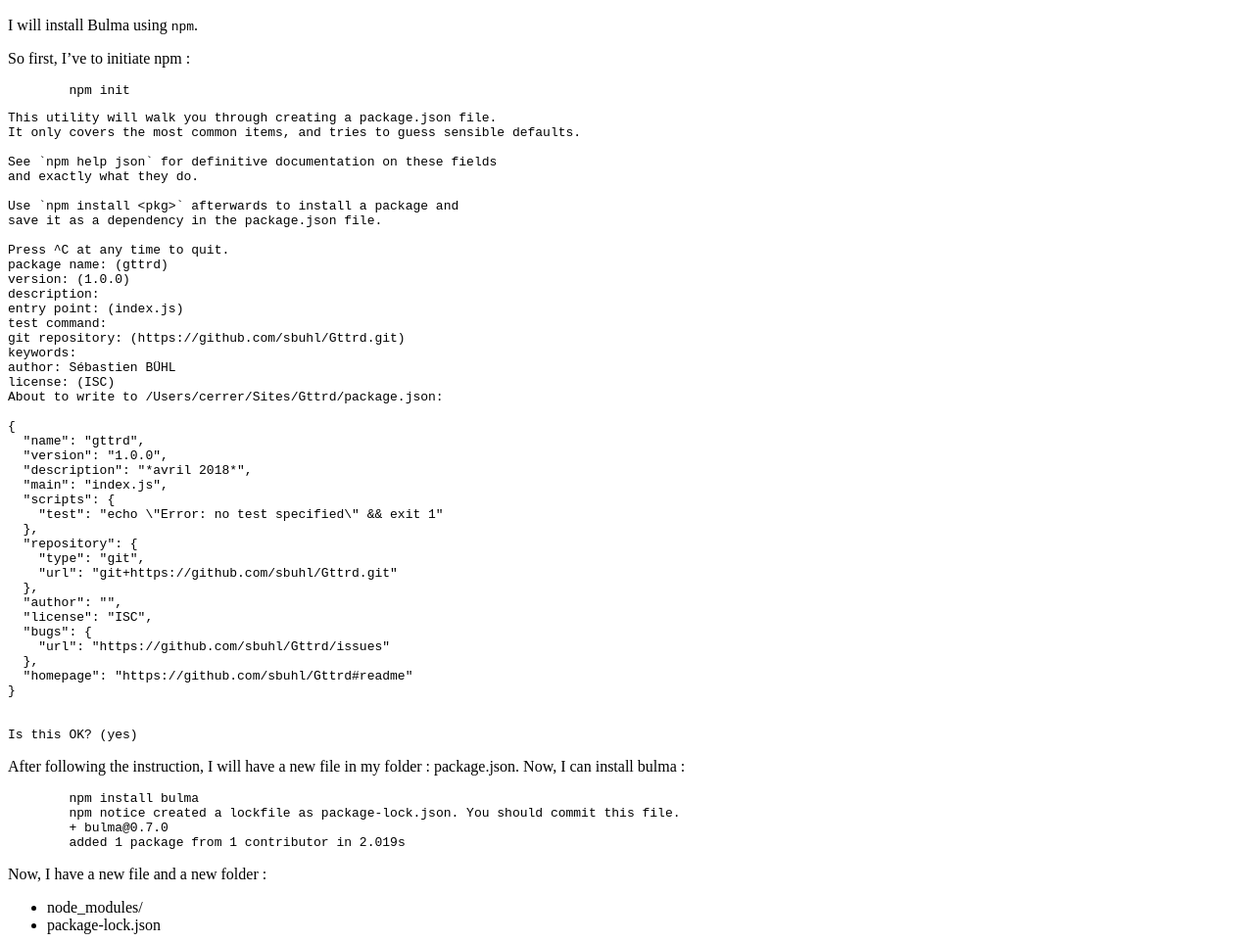
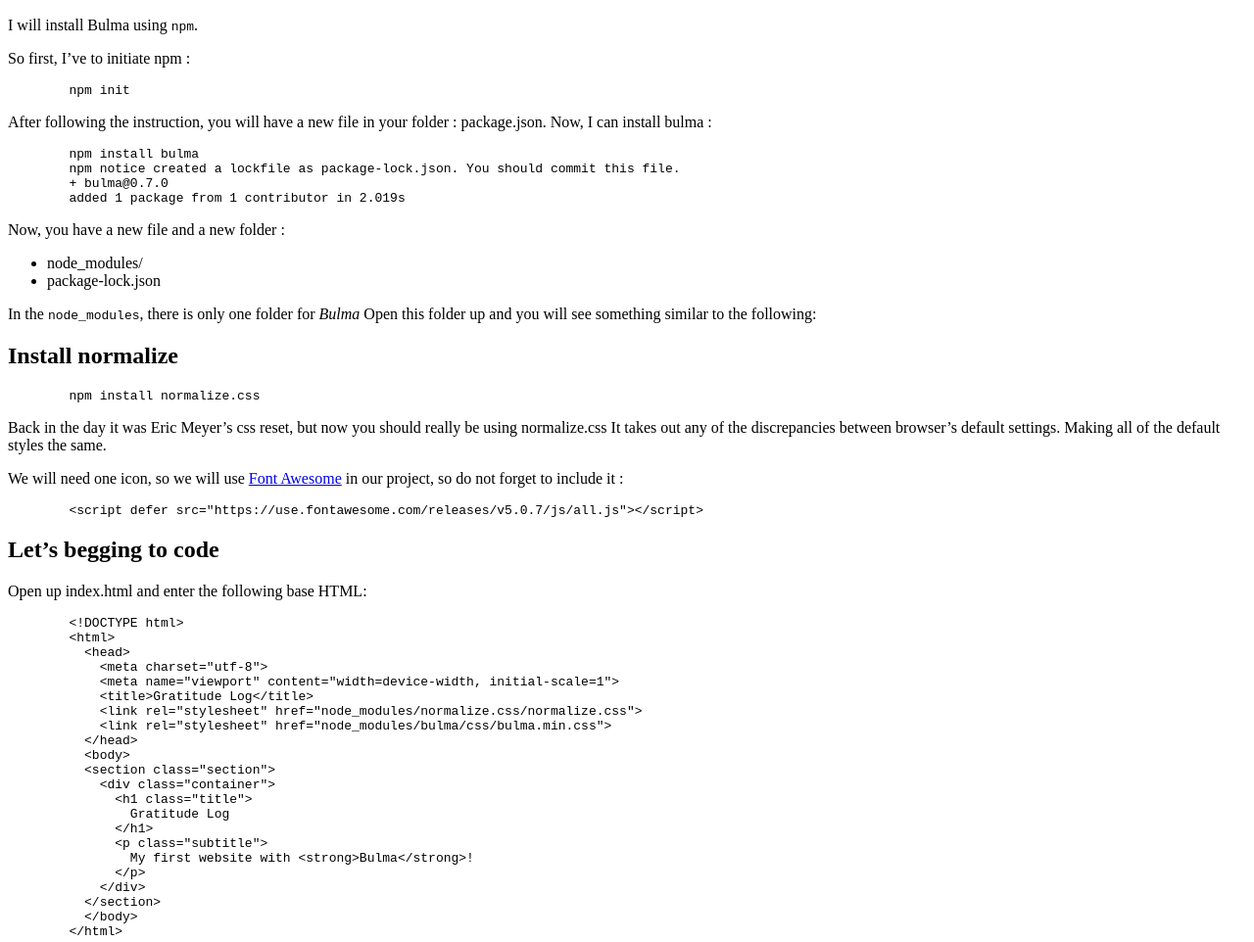
Before and after one commit to sbuhl/Gttrd, a website: page build/README.html in a window 1280 px wide. Shown: the part 887-1849 px from the top of the page at 98% size. Drawn offline with Linux system fonts and the light colour scheme.

Commit message:
Readme --> Install Bulma

```diff
--- a/build/README.html
+++ b/build/README.html
@@ -67,61 +67,16 @@
 <pre><code class="shell">	npm init
 </code></pre>
 
-<pre><code class="shell">This utility will walk you through creating a package.json file.
-It only covers the most common items, and tries to guess sensible defaults.
-
-See `npm help json` for definitive documentation on these fields
-and exactly what they do.
-
-Use `npm install &lt;pkg&gt;` afterwards to install a package and
-save it as a dependency in the package.json file.
-
-Press ^C at any time to quit.
-package name: (gttrd)
-version: (1.0.0)
-description:
-entry point: (index.js)
-test command:
-git repository: (https://github.com/sbuhl/Gttrd.git)
-keywords:
-author: Sébastien BÜHL
-license: (ISC)
-About to write to /Users/cerrer/Sites/Gttrd/package.json:
-
-{
-  &quot;name&quot;: &quot;gttrd&quot;,
-  &quot;version&quot;: &quot;1.0.0&quot;,
-  &quot;description&quot;: &quot;*avril 2018*&quot;,
-  &quot;main&quot;: &quot;index.js&quot;,
-  &quot;scripts&quot;: {
-    &quot;test&quot;: &quot;echo \&quot;Error: no test specified\&quot; &amp;&amp; exit 1&quot;
-  },
-  &quot;repository&quot;: {
-    &quot;type&quot;: &quot;git&quot;,
-    &quot;url&quot;: &quot;git+https://github.com/sbuhl/Gttrd.git&quot;
-  },
-  &quot;author&quot;: &quot;&quot;,
-  &quot;license&quot;: &quot;ISC&quot;,
-  &quot;bugs&quot;: {
-    &quot;url&quot;: &quot;https://github.com/sbuhl/Gttrd/issues&quot;
-  },
-  &quot;homepage&quot;: &quot;https://github.com/sbuhl/Gttrd#readme&quot;
-}
-
-
-Is this OK? (yes)
-</code></pre>
-
-<p>After following the instruction, I will have a new file in my folder : package.json.
+<p>After following the instruction, you will have a new file in your folder : package.json.
 Now, I can install bulma :</p>
 
-<pre><code>	npm install bulma
+<pre><code class="shell">	npm install bulma
 	npm notice created a lockfile as package-lock.json. You should commit this file.
 	+ bulma@0.7.0
 	added 1 package from 1 contributor in 2.019s
 </code></pre>
 
-<p>Now, I have a new file and a new folder :</p>
+<p>Now, you have a new file and a new folder :</p>
 
 <ul>
 <li>node_modules/</li>
@@ -133,14 +88,14 @@
 
 <h2 id="installnormalize">Install normalize</h2>
 
-<pre><code>	npm install normalize.css
+<pre><code class="shell">	npm install normalize.css
 </code></pre>
 
-<p>Back in the day it was Eric Meyer’s css reset, but now you should really be using normalize.css It takes out any of the discrepancies between browser’s default settings. Making all of the default styles the same</p>
+<p>Back in the day it was Eric Meyer’s css reset, but now you should really be using normalize.css It takes out any of the discrepancies between browser’s default settings. Making all of the default styles the same.</p>
 
-<p>Note : If you want to use Font Awesome icons in your project, do not forget to include it :</p>
+<p>We will need one icon, so we will use <a href="http://fontawesome.com/">Font Awesome</a> in our project, so do not forget to include it :</p>
 
-<pre><code>	&lt;script defer src=&quot;https://use.fontawesome.com/releases/v5.0.7/js/all.js&quot;&gt;&lt;/script&gt;
+<pre><code class="html">	&lt;script defer src=&quot;https://use.fontawesome.com/releases/v5.0.7/js/all.js&quot;&gt;&lt;/script&gt;
 </code></pre>
 
 <h2 id="letsbeggingtocode">Let&#8217;s begging to code</h2>
```
Also changed, not shown: README.md.
